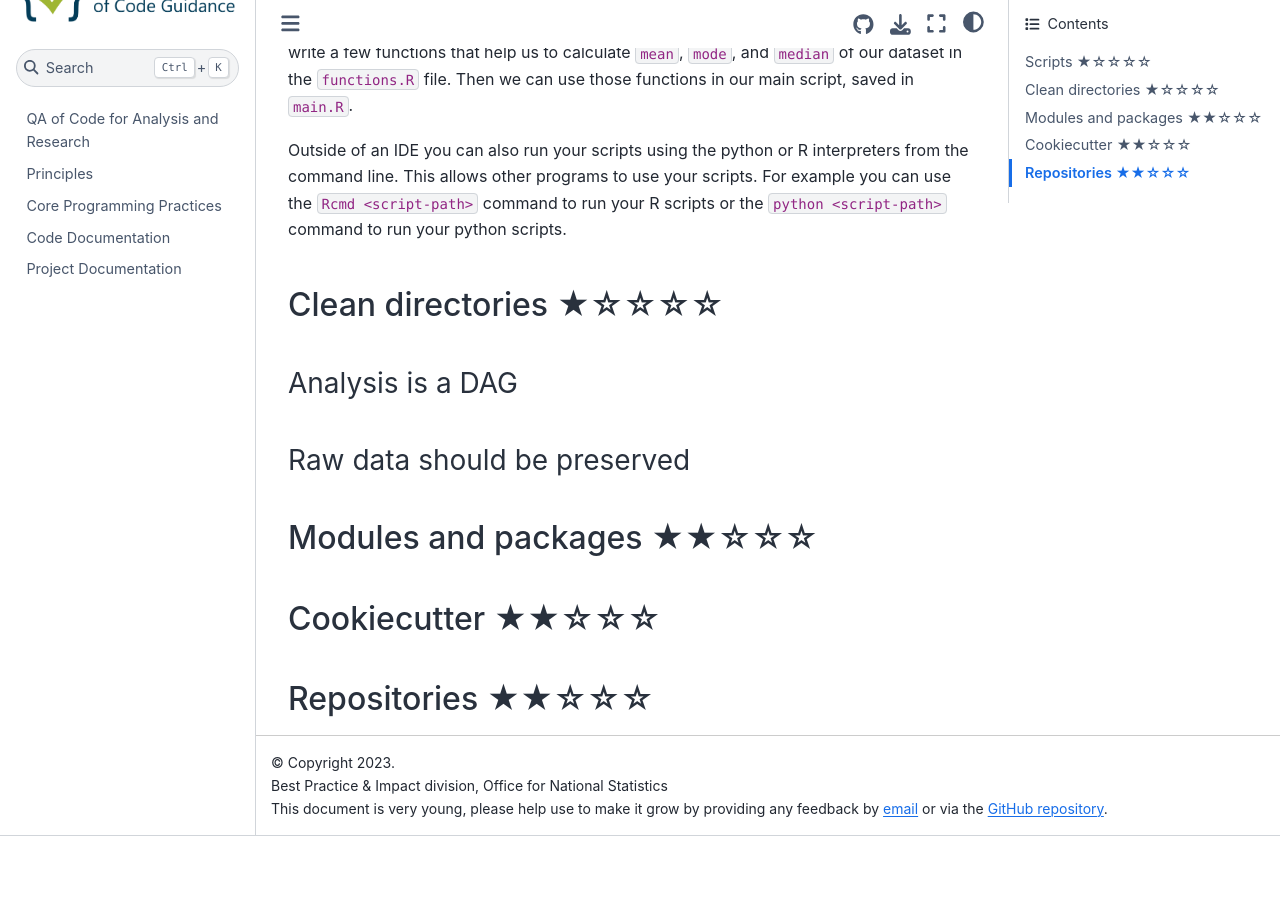
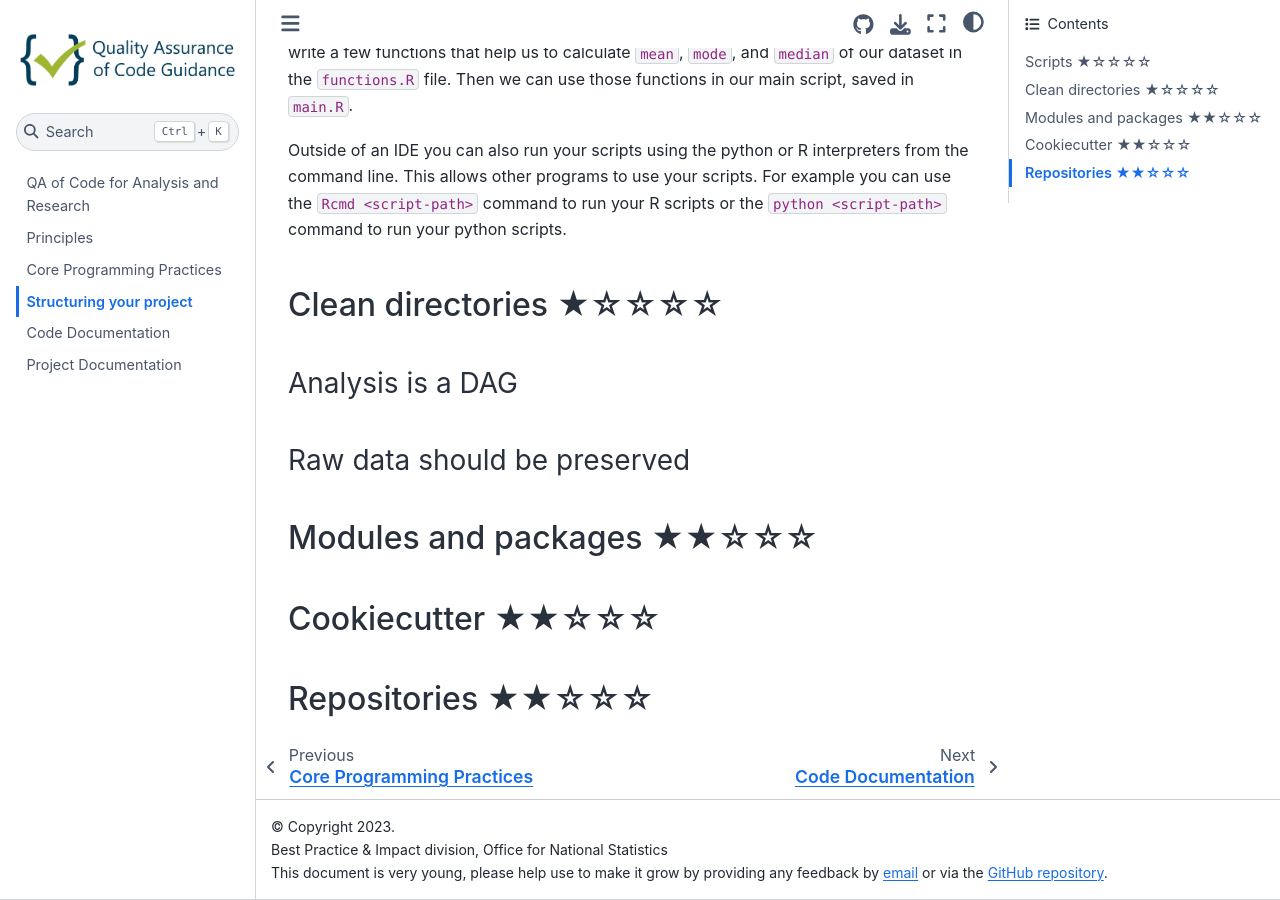
Before and after one commit to best-practice-and-impact/qa-of-code-guidance, a Jupyter Book: the page built from book/structure_project.md, in a window 1280 px wide and 900 px high, scrolled down 652 px. Built offline with Jupyter Book 1.0.4 settings and Sphinx 7.4.7 and the Sphinx Book theme 1.1.4, drawn with Linux system fonts in a browser that asks for light colours; pages that are not in the unit, such as notebooks, are missing from menus; before the commit the page ends 1488 px from its top, so only the background shows below that; some of the changed lines change nothing that is shown.

Commit message:
Fix typo in toc

```diff
--- a/book/_toc.yml
+++ b/book/_toc.yml
@@ -2,6 +2,6 @@ file: index
 sections:
 - file: principles
 - file: core_programming
-- file: struture_project
+- file: structure_project
 - file: code_documentation
 - file: project_documentation
```
